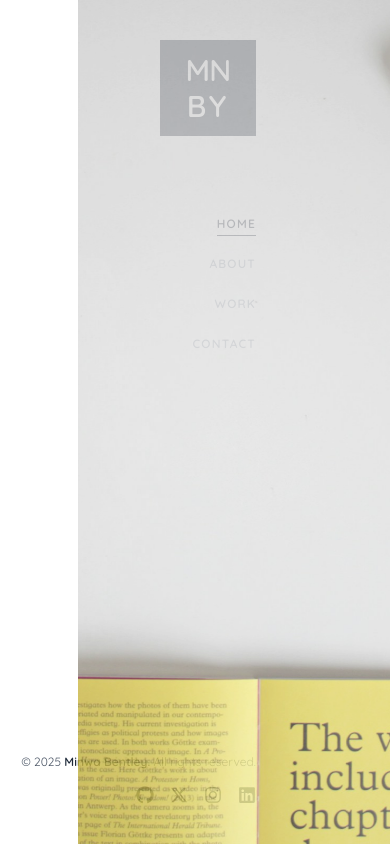
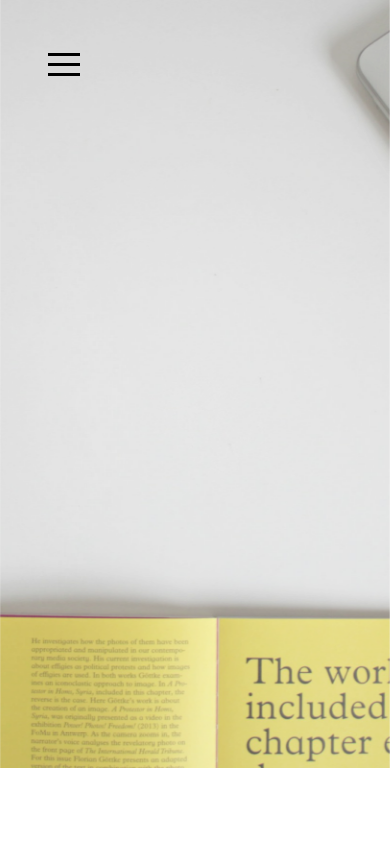
Before and after one commit to bentleyminwa/dev_portfolio, a React (Vite) app: page / in a window 390 px wide. Built offline with nearby package versions, Linux system fonts and the light colour scheme.

Commit message:
feat: add Hamburger menu component and integrate it into the layout, update slider styles for better responsiveness

```diff
--- a/package.json
+++ b/package.json
@@ -12,6 +12,7 @@
   "dependencies": {
     "@tailwindcss/vite": "^4.0.0",
     "framer-motion": "^12.0.5",
+    "hamburger-react": "^2.5.2",
     "react": "^18.3.1",
     "react-dom": "^18.3.1",
     "react-icons": "^5.4.0",
--- /dev/null
+++ b/src/components/Menu/Menu.tsx
@@ -0,0 +1,11 @@
+import Hamburger from "hamburger-react";
+
+const Menu = () => {
+  return (
+    <div className="fixed z-50 top-10 left-10 md:hidden">
+      <Hamburger />
+    </div>
+  );
+};
+
+export default Menu;
--- a/src/components/Slider/Slider.tsx
+++ b/src/components/Slider/Slider.tsx
@@ -36,28 +36,30 @@ export const HeroSlider: React.FC = () => {
   }, [slides.length]);
 
   return (
-    <div className="relative w-full h-screen overflow-x-hidden font-display">
+    <div className="relative w-full h-screen overflow-x-hidden">
       {/* Slides */}
       {slides.map((slide, index) => (
         <div
           key={index}
-          className={`absolute inset-0 transition-opacity duration-1000 ease-in-out ${
+          className={`absolute top-0 left-0 h-full transition-opacity duration-1000 ease-in-out ${
             index === currentIndex ? "opacity-100" : "opacity-0"
           }`}
         >
           <img
             src={slide.image}
             alt={slide.content.heading}
-            className="w-full h-full object-cover object-center"
+            className="w-full h-[91vh] object-cover object-center"
           />
           <motion.div
             variants={cardVariants}
             initial="hidden"
             animate={index === currentIndex ? "visible" : "hidden"}
-            className="absolute bottom-10 left-10 z-50 bg-white p-10 shadow-lg space-y-4"
+            className="absolute bottom-30 md:bottom-10 md:left-10 z-30 bg-white p-10 shadow-lg space-y-4 mx-4"
           >
-            <h1 className="text-4xl tracking-wide">{slide.content.heading}</h1>
-            <p className="text text-gray-500 tracking-wider">
+            <h1 className="text-3xl md:text-4xl tracking-wide">
+              {slide.content.heading}
+            </h1>
+            <p className="text-sm md:text-base text-gray-500 tracking-wider">
               {slide.content.description}
             </p>
             <button
--- a/src/layout/root/RootLayout.tsx
+++ b/src/layout/root/RootLayout.tsx
@@ -1,13 +1,15 @@
 import { Outlet } from "react-router-dom";
 import { Sidebar } from "../../components";
+import Menu from "../../components/Menu/Menu";
 
 const RootLayout = () => {
   return (
     <main className="font-display min-h-screen">
-      <aside className="w-64 h-screen fixed left-0">
+      <aside className="w-64 h-screen md:fixed left-0 hidden md:flex">
         <Sidebar />
       </aside>
-      <section className="ml-[20%]">
+      <section className="md:ml-[20%]">
+        <Menu />
         <Outlet />
       </section>
     </main>
```
Also changed, not shown: 1 other file (tests, documents, lock files or other folders).
